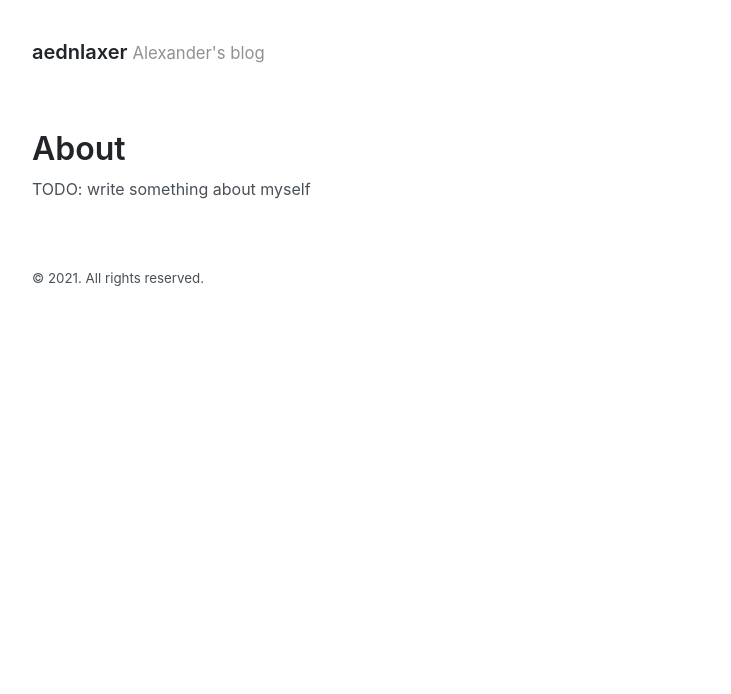
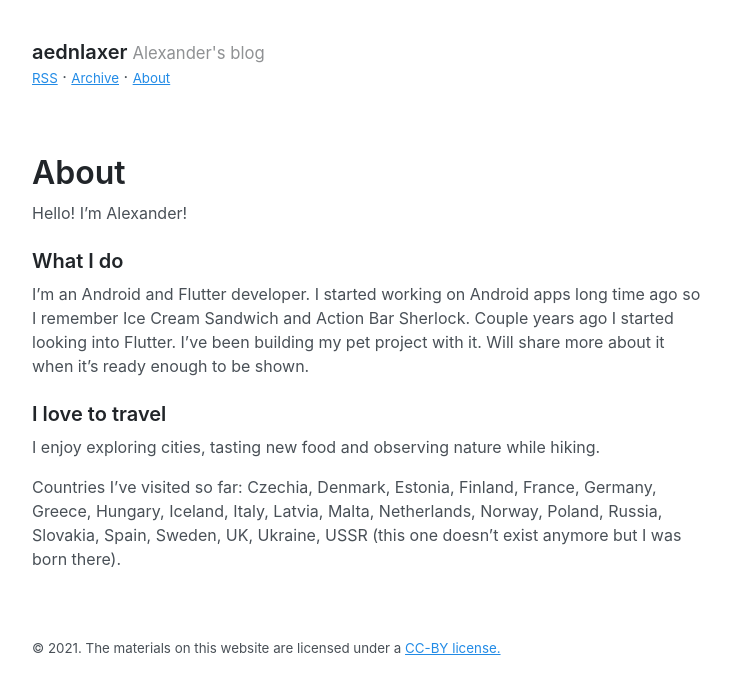
Before and after one commit to aednlaxer/aednlaxer.github.io, a Jekyll site: the page built from about.md, in a window 1280 px wide. Shown: the top 694 px of the page, without its empty margins (272-1003 px from the left). Built offline with Jekyll 4.4.1, drawn with Linux system fonts in a browser that asks for light colours.

Commit message:
Update blog layouts

```diff
--- a/404.html
+++ b/404.html
@@ -6,5 +6,5 @@ permalink: 404.html
 
 <div class="page">
   <h1 class="page-title">404: Page not found</h1>
-  <p class="lead">Sorry, we've misplaced that URL or it's pointing to something that doesn't exist. <a href="{{ site.baseurl }}/">Head back home</a> to try finding it again.</p>
+  <p class="lead">Oops! There's no such page. <a href="{{ site.baseurl }}/">Head back home</a> to try finding it again.</p>
 </div>
--- a/_layouts/default.html
+++ b/_layouts/default.html
@@ -9,8 +9,13 @@
     <header class="masthead">
       <h3 class="masthead-title">
         <a href="{{ site.baseurl }}/" title="Home">{{ site.title }}</a>
-          <small>{{ site.tagline }}</small>
+        <small>Alexander's blog</small>
       </h3>
+      <a href="/atom.xml"><small>RSS</small></a>
+      &middot;
+      <a href="/archive"><small>Archive</small></a>
+      &middot;
+      <a href="/about"><small>About</small></a>
     </header>
 
     <main>
@@ -19,20 +24,24 @@
 
     <footer class="footer">
       <small>
-          &copy; <time datetime="{{ site.time | date_to_xmlschema }}">{{ site.time | date: '%Y' }}</time>. All rights reserved.
+        &copy; <time datetime="{{ site.time | date_to_xmlschema }}">{{ site.time | date: '%Y' }}</time>. The materials
+        on this website are licensed under a <a href="https://creativecommons.org/licenses/by/4.0/">CC-BY license.</a>
       </small>
     </footer>
   </div>
 
   {% if site.ga_analytics %}
   <script>
-       (function(i,s,o,g,r,a,m){i['GoogleAnalyticsObject']=r;i[r]=i[r]||function(){
-       (i[r].q=i[r].q||[]).push(arguments)},i[r].l=1*new Date();a=s.createElement(o),
-       m=s.getElementsByTagName(o)[0];a.async=1;a.src=g;m.parentNode.insertBefore(a,m)
-       })(window,document,'script','https://www.google-analytics.com/analytics.js','ga');
+    (function (i, s, o, g, r, a, m) {
+      i['GoogleAnalyticsObject'] = r; i[r] = i[r] || function () {
+        (i[r].q = i[r].q || []).push(arguments)
+      }, i[r].l = 1 * new Date(); a = s.createElement(o),
+        m = s.getElementsByTagName(o)[0]; a.async = 1; a.src = g; m.parentNode.insertBefore(a, m)
+    })(window, document, 'script', 'https://www.google-analytics.com/analytics.js', 'ga');
     ga('create', '{{ site.ga_analytics }}', 'auto');
     ga('send', 'pageview');
   </script>
   {% endif %}
 </body>
+
 </html>
--- a/about.md
+++ b/about.md
@@ -3,4 +3,14 @@ layout: page
 title: About
 ---
 
-TODO: write something about myself
+Hello! I'm Alexander!
+
+### What I do
+
+I'm an Android and Flutter developer. I started working on Android apps long time ago so I remember Ice Cream Sandwich and Action Bar Sherlock. Couple years ago I started looking into Flutter. I've been building my pet project with it. Will share more about it when it's ready enough to be shown.
+
+### I love to travel
+
+I enjoy exploring cities, tasting new food and observing nature while hiking.
+
+Countries I've visited so far: Czechia, Denmark, Estonia, Finland, France, Germany, Greece, Hungary, Iceland, Italy, Latvia, Malta, Netherlands, Norway, Poland, Russia, Slovakia, Spain, Sweden, UK, Ukraine, USSR (this one doesn't exist anymore but I was born there).
```
Also changed, not shown: _layouts/post.html (+0 -16 lines). Lines whose indentation alone changed are shown as unchanged.
